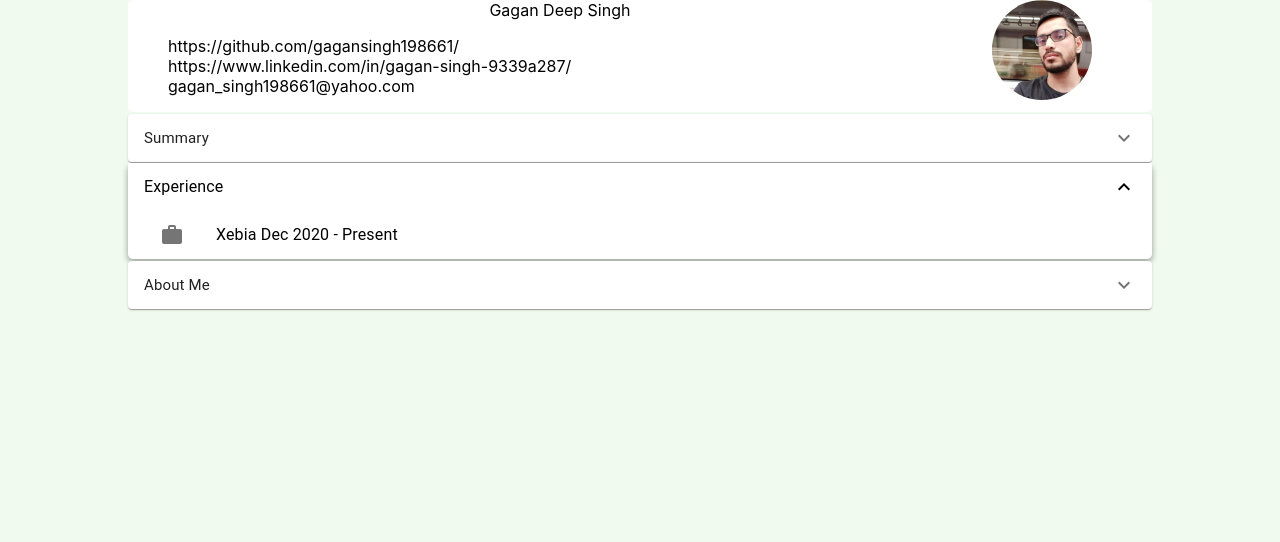
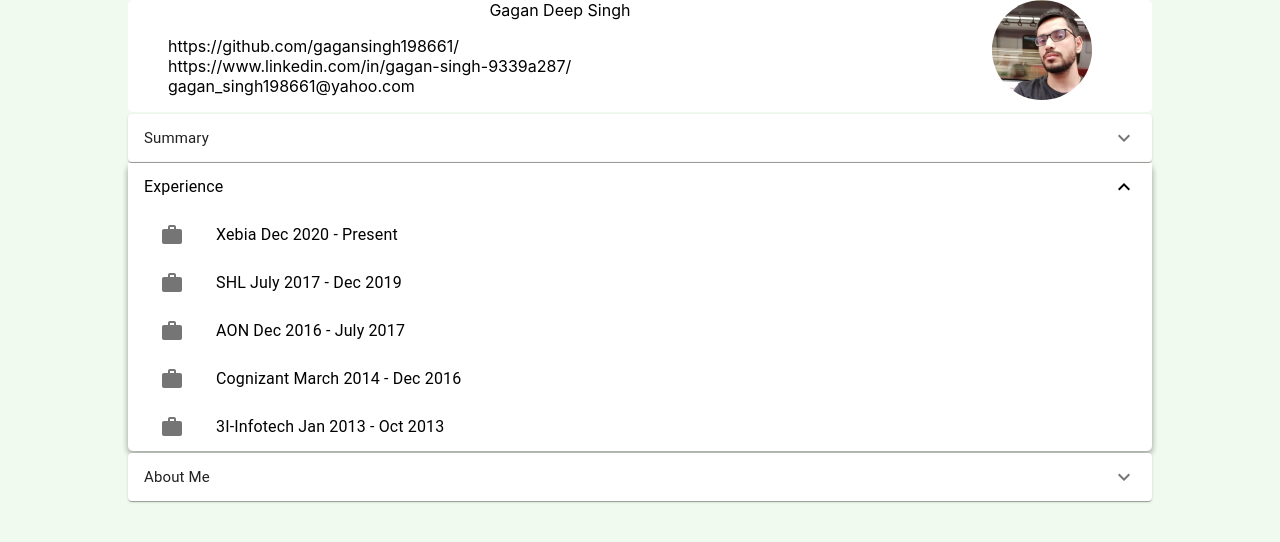
Before and after one commit to gagansingh198661/onlineresume, a React (Create React App) app: page / in a window 1280 px wide. Shown: the top 542 px of the page. Built offline with nearby package versions, Linux system fonts and the light colour scheme.

Commit message:
added experience info

```diff
--- a/src/Data/experience.js
+++ b/src/Data/experience.js
@@ -7,7 +7,51 @@ const experience_data = [
         {description : "Implemented using Kotlin"},
         {description : "Implemented using the Micronaut Framework"},
         {description : "Implemented Test Cases using Mockito and JUnit"},
-    {description : "Solved Complex problems using patterns"}
+        {description : "Solved Complex problems using patterns"},
+        {description : "DB Used : PostgreSQL"},
+        {description : "Cloud Technologies : Azure"}
+    ]},
+
+    {id:2,
+        company:"SHL",
+        duration: "July 2017 - Dec 2019",
+        technologies:
+        [{description :"Implemented Microservice for an Assessment Application"},
+        {description : "Implemented using Java 7 and Java 8"},
+        {description : "Implemented using the Spring MVC and Spring Boot Framework"},
+        {description : "Implemented Test Cases using Mockito and JUnit"},
+        {description : "Solved Complex problems using patterns"},
+        {description : "Implemented LinkedIn SignIn And SignUp Functionality"},
+        {description : "DB Used : Sql Server and MySQL"}
+    ]},
+
+    {id:3,
+        company:"AON",
+        duration: "Dec 2016 - July 2017",
+        technologies:
+        [{description :"Worked on providing support to an Insurance  Application"},
+        {description : "Worked on capturing requirements from clients and then making changes to the application accordingly"},
+        {description : "Documenting the ticket implemantation "}
+    ]},
+
+    {id:4,
+        company:"Cognizant",
+        duration: "March 2014 - Dec 2016",
+        technologies:
+        [{description :"Worked on two projects Web based and Desktop based"},
+        {description : "Used Spring MVC for the web based project"},
+        {description : "Used Swing GUI for the Deskto Application"},
+        {description : "Implemented Test Cases using JUnit"},
+        {description : "Databases used : Sql Server , MsSSQL"},
+        {description : "Cloud Technologies Used : MS Azure"}
+    ]},
+
+    {id:5,
+        company:"3I-Infotech",
+        duration: "Jan 2013 - Oct 2013",
+        technologies:
+        [{description :"Worked on Desktop Application"},
+        {description : "Used Swing GUI for the Deskto Application"},
+    ]}
 ]
-}]
 export default experience_data
```
Also changed, not shown: src/components/Experience.js (+0 -31 lines). Lines whose indentation alone changed are shown as unchanged.
